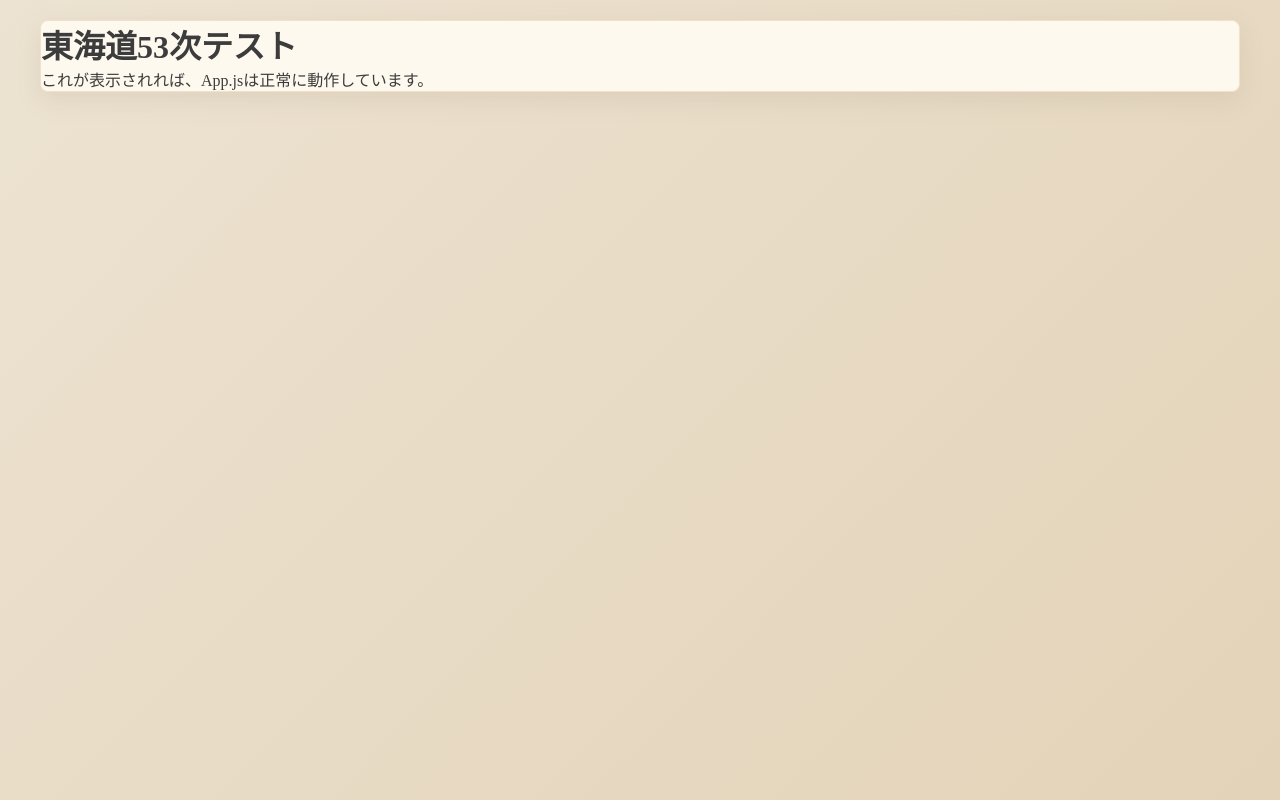
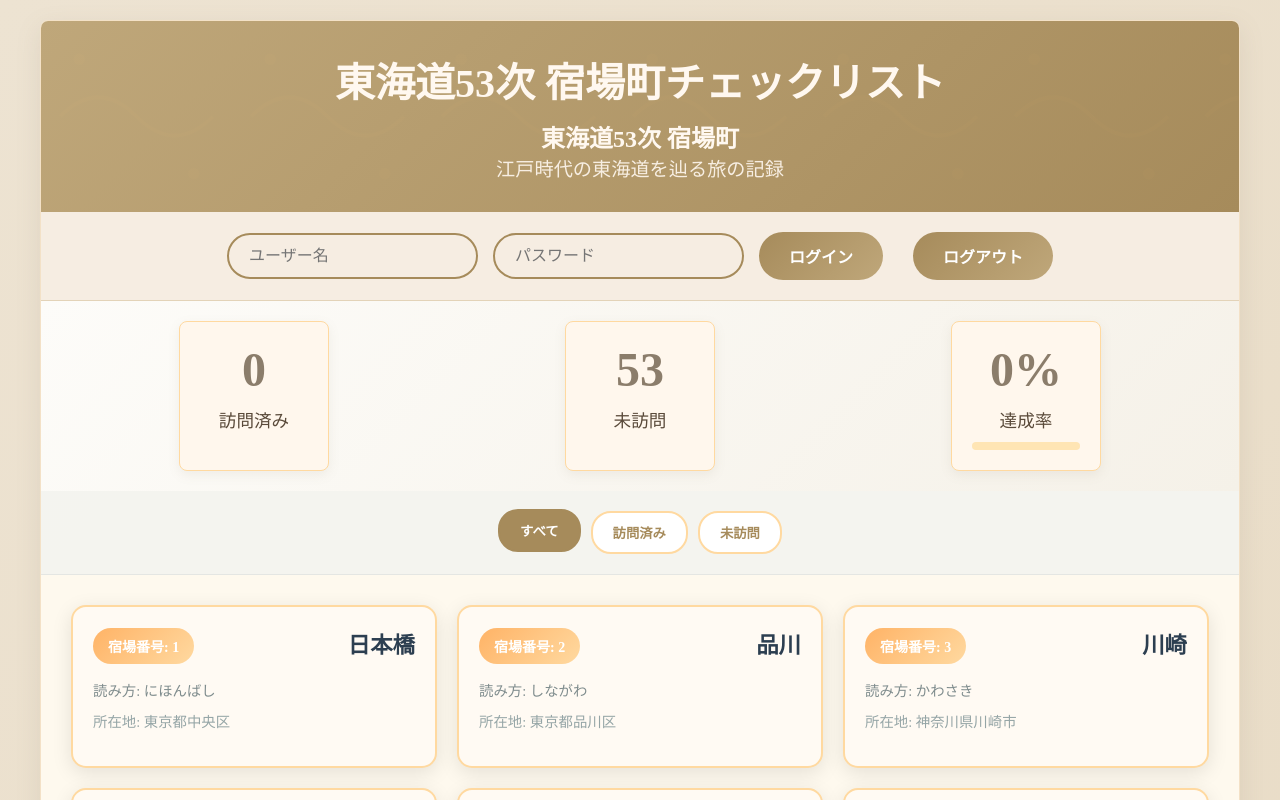
Before and after one commit to takashi3526/toukaido53station, a React (Create React App) app: page / in a window 1280 px wide. Shown: the top 800 px of the page. Built offline with nearby package versions, Linux system fonts and the light colour scheme.

Commit message:
Update App.js

```diff
--- a/src/App.js
+++ b/src/App.js
@@ -1,13 +1,20 @@
-import React from 'react';
+import React, { useState } from 'react';
+import Header from './components/Header';
+import AuthButtons from './components/AuthButtons';
+import ProgressBar from './components/ProgressBar';
+import FilterTabs from './components/FilterTabs';
+import StationList from './components/StationList';
 import './styles/tokaido_53_stations.css';
-
 function App() {
+  const [filter, setFilter] = useState('すべて');
   return (
     <div className="container">
-      <h1>東海道53次テスト</h1>
-      <p>これが表示されれば、App.jsは正常に動作しています。</p>
+      <Header />
+      <AuthButtons />
+      <ProgressBar visited={0} total={53} />
+      <FilterTabs onFilterChange={setFilter} />
+      <StationList filter={filter} />
     </div>
   );
 }
-
 export default App;
```
